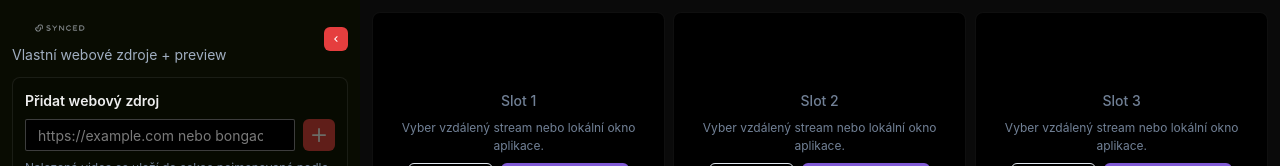
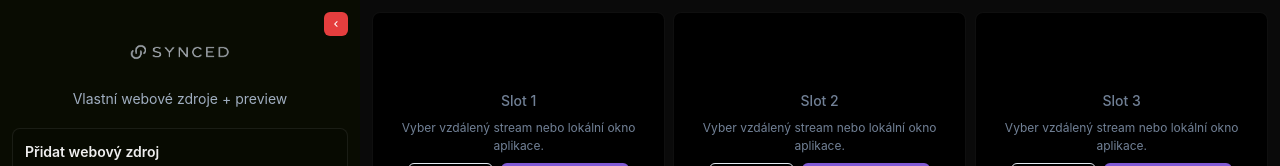
Before and after one commit to jnovec/synced-novec-online, a Next.js app: page / in a window 1280 px wide. Shown: the top 166 px of the page. Built offline with nearby package versions, Linux system fonts and the light colour scheme.

Commit message:
Center and enlarge sidebar logo

```diff
--- a/src/components/Sidebar.tsx
+++ b/src/components/Sidebar.tsx
@@ -163,19 +163,20 @@ export const Sidebar = () => {
       transition="width 0.25s ease"
       overflow="hidden"
     >
-      <Flex justifyContent="space-between" alignItems="center" gap="2">
+      <Flex position="relative" justifyContent="center" alignItems="center" minH="104px">
         {!minimized ? (
-          <Box>
+          <Box textAlign="center">
             <Image
               src="/synced-logo.png"
               alt="SYNCED"
-              h="32px"
+              h="64px"
               w="auto"
-              maxW="230px"
+              maxW="290px"
               objectFit="contain"
-              objectPosition="left center"
+              objectPosition="center"
+              mx="auto"
             />
-            <Text color="gray.400" fontSize="sm">
+            <Text color="gray.400" fontSize="sm" mt="1">
               Vlastní webové zdroje + preview
             </Text>
           </Box>
@@ -186,6 +187,9 @@ export const Sidebar = () => {
         )}
         <IconButton
           size="xs"
+          position="absolute"
+          right="0"
+          top="0"
           aria-label="minimize/maximize"
           icon={minimized ? <Icon as={ChevronRightIcon} /> : <Icon as={ChevronLeftIcon} />}
           onClick={() => setMinimized(!minimized)}
```
